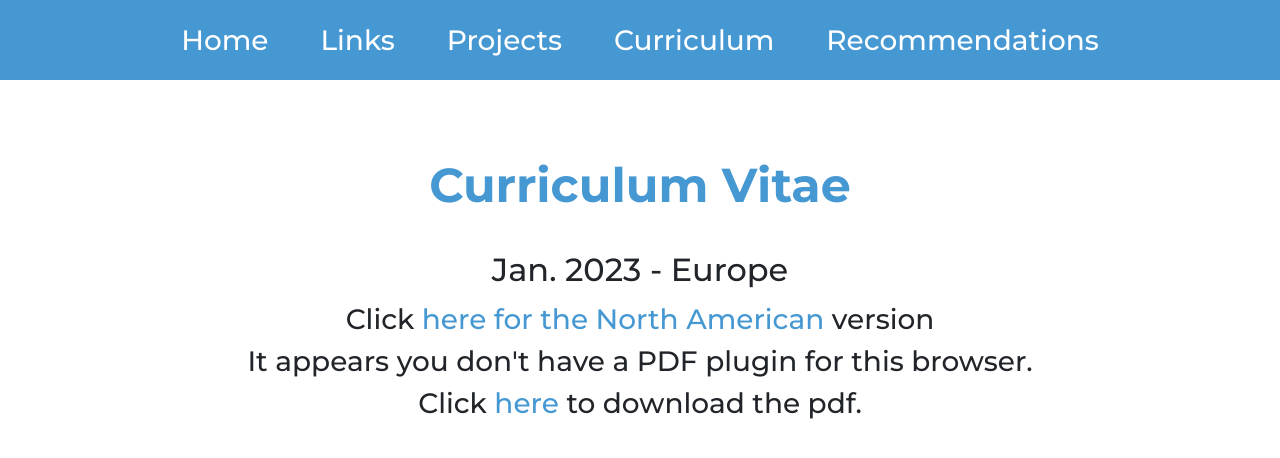
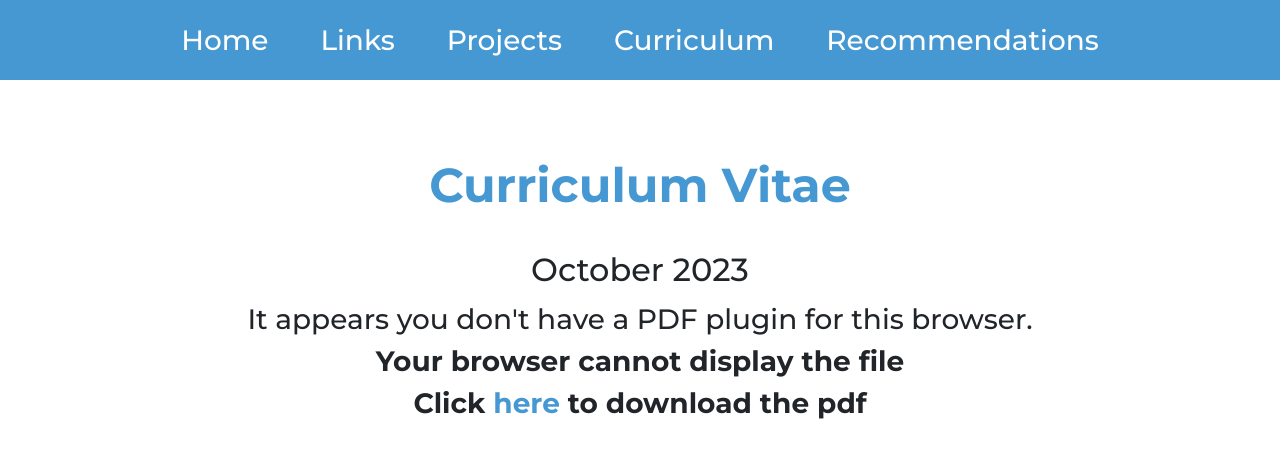
Before and after one commit to l0th3r/iamcosmo.com_static, a plain HTML site: page curriculum.html in a window 1280 px wide. Shown: the top 458 px of the page. Drawn offline with nearby package versions, Linux system fonts and the light colour scheme.

Commit message:
Update CV

```diff
--- a/curriculum.html
+++ b/curriculum.html
@@ -24,17 +24,16 @@
         <a class="fs-3 nav-link" href="/reco.html">Recommendations</a>
       </li>
     </ul>
-    <div class="page-container">
+    <div class="page-container static_page">
       <div class="container">
         <p class="title str gap centered-text">Curriculum Vitae</p>
 
         <div class="centered">
           <div class="centered-vertical centered-text block">
-      <h2>Jan. 2023 - Europe</h2>
-      <p class="fs-3">Click <a href="https://res.cloudinary.com/l0therr/image/upload/v1685996251/COSMO_CV2023_V.US_Generique_eaog8o.pdf">here for the North American</a> version</p>
+            <h2>October 2023</h2>
             <object class="centered-vertical" data="/public/images/cv_cosmo.pdf" type="application/pdf" height="1200px">
               <p class="fs-3">It appears you don't have a PDF plugin for this browser.</p>
-        <p class="fs-3">Click <a href="h/public/images/cv_cosmo.pdf">here</a> to download the pdf.</p>
+              <p class="fs-3"><strong>Your browser cannot display the file<br>Click <a target="_blank" rel="noopener" rel="noreferrer" href="/public/images/cv_cosmo.pdf">here</a> to download the pdf</strong></p>
             </object>
           </div>
         </div>
```
Also changed, not shown: 1 other file. Lines whose indentation alone changed are shown as unchanged.
